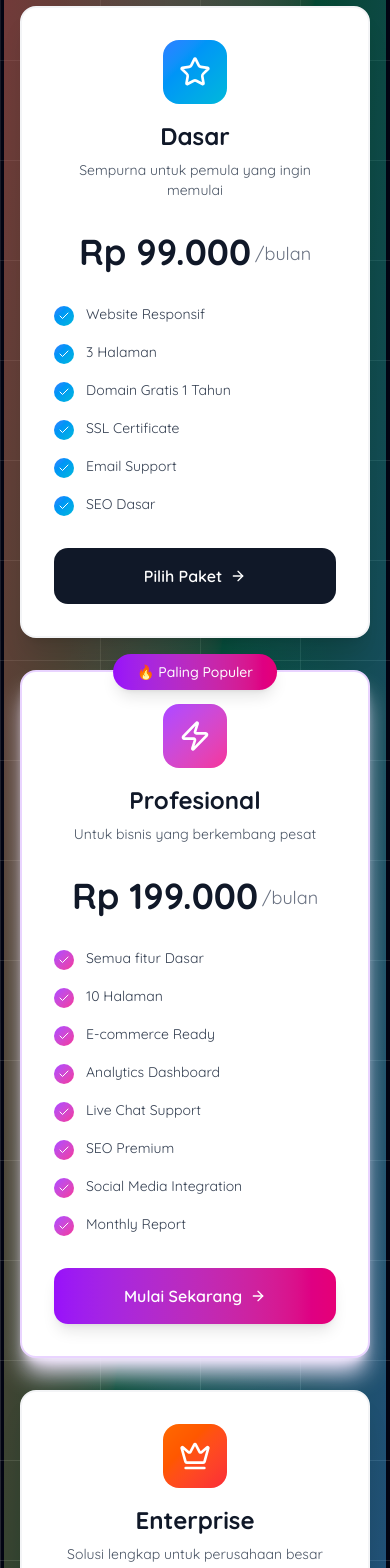
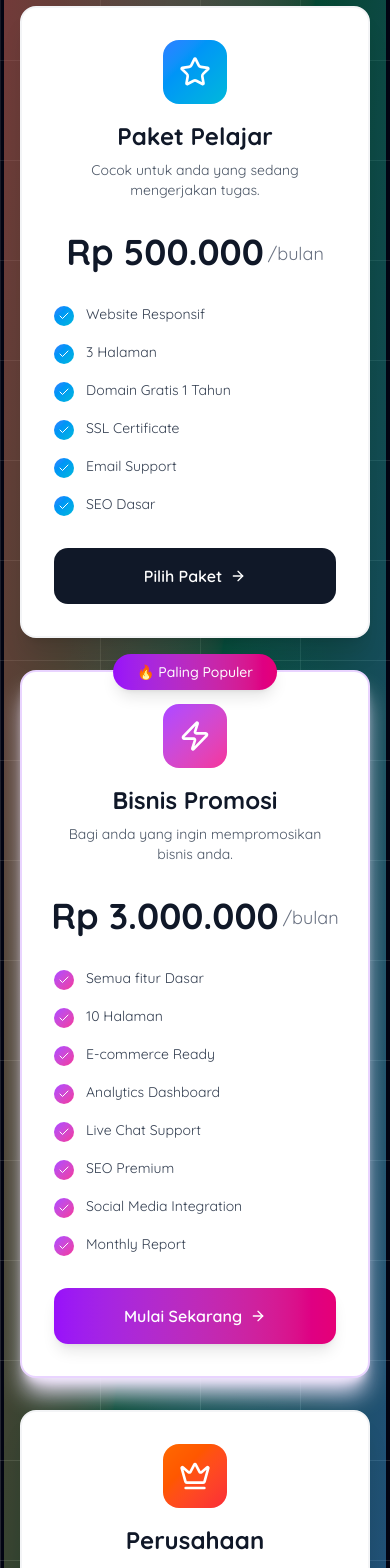
Before and after one commit to SaefulRochmat/rexivo.id, a Next.js app: page / in a window 390 px wide. Shown: the part 7040-8608 px from the top of the page. Built offline with nearby package versions, Linux system fonts and the light colour scheme.

Commit message:
Update UI

```diff
--- a/components/Template-Landing-Page/NavigationBar/Navbar.js
+++ b/components/Template-Landing-Page/NavigationBar/Navbar.js
@@ -1,17 +1,17 @@
-'use client';
+"use client";
 
 import useToggle from "@/hooks/forComponentsTemplate/useToggleNavbar";
-import { Menu, X, ArrowRight } from 'lucide-react';
+import { Menu, X } from "lucide-react";
 import { motion, AnimatePresence } from "framer-motion";
 
 export default function Navbar() {
-    const {open: mobileNavOpen, setOpen: setMobileNavOpen} = useToggle(false);
+	const { open: mobileNavOpen, setOpen: setMobileNavOpen } = useToggle(false);
 
 	const navItems = [
-        { name: 'Services', href: '#services' },
-        { name: 'Projects', href: '#projects' },
-        { name: 'Pricing', href: '#pricing' },
-        { name: 'Contact', href: '#contact' }
+		{ name: "Services", href: "#services" },
+		{ name: "Projects", href: "#projects" },
+		{ name: "Pricing", href: "#pricing" },
+		{ name: "Contact", href: "#contact" },
 	];
 
 	return (
@@ -34,12 +34,12 @@ export default function Navbar() {
 
 					{/* Desktop Navigation */}
 					<nav className="hidden md:block">
-                        <div className="flex items-center space-x-1 bg-gray-50/80 rounded-full px-2 py-1.5 backdrop-blur-sm">
+						<div className="flex items-center space-x-1 rounded-full px-2 py-1.5">
 							{navItems.map((item) => (
 								<a
 									key={item.name}
 									href={item.href}
-                                    className="px-4 py-2 text-sm font-medium text-gray-600 hover:text-gray-900 hover:bg-white rounded-full transition-all duration-200 relative group"
+									className="px-4 py-2 text-sm font-medium text-gray-600 hover:text-gray-900rounded-full transition-all duration-200 relative group"
 								>
 									{item.name}
 									<span className="absolute inset-x-4 -bottom-px h-px bg-gradient-to-r from-blue-600 to-purple-600 scale-x-0 group-hover:scale-x-100 transition-transform duration-200"></span>
@@ -47,17 +47,6 @@ export default function Navbar() {
 							))}
 						</div>
 					</nav>
-
-                    {/* CTA Buttons */}
-                    <div className="hidden md:flex items-center space-x-3">
-                        <button className="text-sm font-medium text-gray-600 hover:text-gray-900 px-4 py-2 rounded-lg hover:bg-gray-50 transition-all duration-200">
-                            Login
-                        </button>
-                        <button className="group bg-gradient-to-r from-blue-600 to-purple-600 hover:from-blue-700 hover:to-purple-700 text-white text-sm font-medium px-5 py-2.5 rounded-lg transition-all duration-200 shadow-lg hover:shadow-xl flex items-center space-x-2">
-                            <span>Get Started</span>
-                            <ArrowRight className="w-4 h-4 group-hover:translate-x-0.5 transition-transform duration-200" />
-                        </button>
-                    </div>
 
 					{/* Mobile Menu Button */}
 					<button
@@ -119,28 +108,6 @@ export default function Navbar() {
 									</motion.a>
 								))}
 							</div>
-
-                            {/* Mobile CTA */}
-                            <motion.div
-                                initial={{ opacity: 0, y: 20 }}
-                                animate={{ opacity: 1, y: 0 }}
-                                transition={{ delay: 0.4, duration: 0.2 }}
-                                className="pt-4 border-t border-gray-100 space-y-3"
-                            >
-                                <button
-                                    onClick={() => setMobileNavOpen(false)}
-                                    className="w-full text-center px-4 py-3 text-gray-600 hover:text-gray-900 hover:bg-gray-50 rounded-lg transition-all duration-200 font-medium border border-gray-200"
-                                >
-                                    Login
-                                </button>
-                                <button
-                                    onClick={() => setMobileNavOpen(false)}
-                                    className="w-full bg-gradient-to-r from-blue-600 to-purple-600 hover:from-blue-700 hover:to-purple-700 text-white font-medium px-4 py-3 rounded-lg transition-all duration-200 shadow-lg flex items-center justify-center space-x-2"
-                                >
-                                    <span>Get Started</span>
-                                    <ArrowRight className="w-4 h-4" />
-                                </button>
-                            </motion.div>
 						</div>
 					</motion.div>
 				)}
--- a/constants/forTemplate2/PricingPlansData.js
+++ b/constants/forTemplate2/PricingPlansData.js
@@ -1,65 +1,65 @@
-import { Star, Zap, Crown } from 'lucide-react';
+import { Star, Zap, Crown } from "lucide-react";
 
 export const plans = [
 	{
-    id: 'basic',
-    name: 'Dasar',
-    description: 'Sempurna untuk pemula yang ingin memulai',
-    monthlyPrice: 99000,
-    annualPrice: 990000,
+		id: "basic",
+		name: "Paket Pelajar",
+		description: "Cocok untuk anda yang sedang mengerjakan tugas.",
+		monthlyPrice: 500000,
+		annualPrice: 500000,
 		icon: Star,
-    color: 'from-blue-500 to-cyan-500',
+		color: "from-blue-500 to-cyan-500",
 		features: [
-      'Website Responsif',
-      '3 Halaman',
-      'Domain Gratis 1 Tahun',
-      'SSL Certificate',
-      'Email Support',
-      'SEO Dasar'
+			"Website Responsif",
+			"3 Halaman",
+			"Domain Gratis 1 Tahun",
+			"SSL Certificate",
+			"Email Support",
+			"SEO Dasar",
 		],
 		popular: false,
-    buttonText: 'Pilih Paket'
+		buttonText: "Pilih Paket",
 	},
 	{
-    id: 'pro',
-    name: 'Profesional',
-    description: 'Untuk bisnis yang berkembang pesat',
-    monthlyPrice: 199000,
-    annualPrice: 1990000,
+		id: "business",
+		name: "Bisnis Promosi",
+		description: "Bagi anda yang ingin mempromosikan bisnis anda.",
+		monthlyPrice: 3000000,
+		annualPrice: 3000000,
 		icon: Zap,
-    color: 'from-purple-500 to-pink-500',
+		color: "from-purple-500 to-pink-500",
 		features: [
-      'Semua fitur Dasar',
-      '10 Halaman',
-      'E-commerce Ready',
-      'Analytics Dashboard',
-      'Live Chat Support',
-      'SEO Premium',
-      'Social Media Integration',
-      'Monthly Report'
+			"Semua fitur Dasar",
+			"10 Halaman",
+			"E-commerce Ready",
+			"Analytics Dashboard",
+			"Live Chat Support",
+			"SEO Premium",
+			"Social Media Integration",
+			"Monthly Report",
 		],
 		popular: true,
-    buttonText: 'Mulai Sekarang'
+		buttonText: "Mulai Sekarang",
 	},
 	{
-    id: 'enterprise',
-    name: 'Enterprise',
-    description: 'Solusi lengkap untuk perusahaan besar',
-    monthlyPrice: 399000,
-    annualPrice: 3990000,
+		id: "enterprise",
+		name: "Perusahaan",
+		description: "Solusi lengkap untuk perusahaan besar",
+		monthlyPrice: 10000000,
+		annualPrice: 10000000,
 		icon: Crown,
-    color: 'from-orange-500 to-red-500',
+		color: "from-orange-500 to-red-500",
 		features: [
-      'Semua fitur Profesional',
-      'Unlimited Halaman',
-      'Custom Development',
-      'Priority Support 24/7',
-      'Advanced Analytics',
-      'Multi-language Support',
-      'API Integration',
-      'Dedicated Account Manager'
+			"Semua fitur Profesional",
+			"Unlimited Halaman",
+			"Custom Development",
+			"Priority Support 24/7",
+			"Advanced Analytics",
+			"Multi-language Support",
+			"API Integration",
+			"Dedicated Account Manager",
 		],
 		popular: false,
-    buttonText: 'Hubungi Sales'
-  }
+		buttonText: "Hubungi Sales",
+	},
 ];
```
Also changed, not shown: components/Template-Landing-Page/PricingSection/PricingSection.js (+7 -5 lines). Lines whose indentation alone changed are shown as unchanged.
